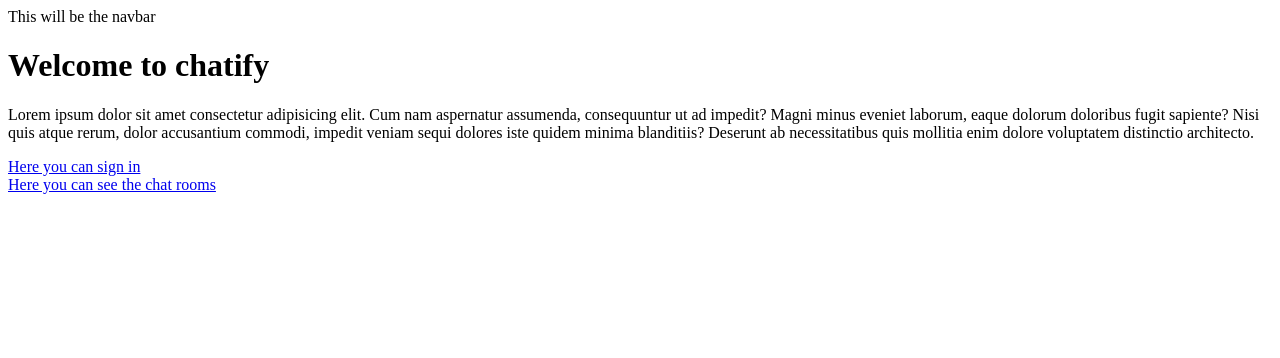
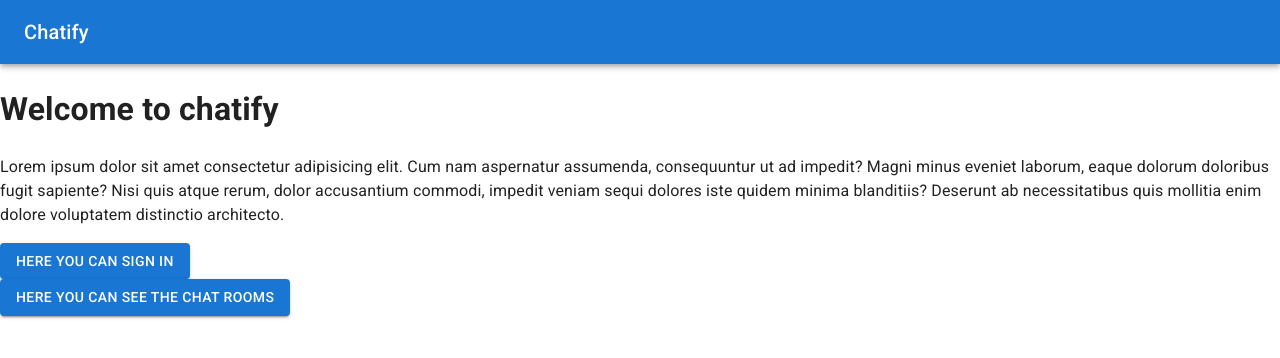
Before and after one commit to adammetal/chatify, a React (Vite) app: page / in a window 1280 px wide. Shown: the top 358 px of the page. Built offline with nearby package versions, Linux system fonts and the light colour scheme.

Commit message:
add material ui to the project

```diff
--- a/package.json
+++ b/package.json
@@ -10,6 +10,11 @@
     "preview": "vite preview"
   },
   "dependencies": {
+    "@emotion/react": "^11.11.1",
+    "@emotion/styled": "^11.11.0",
+    "@fontsource/roboto": "^5.0.5",
+    "@mui/icons-material": "^5.14.1",
+    "@mui/material": "^5.14.2",
     "firebase": "^10.1.0",
     "react": "^18.2.0",
     "react-dom": "^18.2.0",
--- a/src/main.jsx
+++ b/src/main.jsx
@@ -5,6 +5,12 @@ import Layout from "./pages/Layout";
 import Home from "./pages/Home";
 import Login from "./pages/Login";
 import Chat from "./pages/Chat";
+
+import '@fontsource/roboto/300.css';
+import '@fontsource/roboto/400.css';
+import '@fontsource/roboto/500.css';
+import '@fontsource/roboto/700.css';
+import { CssBaseline, GlobalStyles } from "@mui/material";
 
 const router = createBrowserRouter([
   {
@@ -29,6 +35,13 @@ const router = createBrowserRouter([
 
 ReactDOM.createRoot(document.getElementById("root")).render(
   <React.StrictMode>
+    <CssBaseline />
+    <GlobalStyles styles={{
+      a: {
+        color: 'inherit',
+        textDecoration: 'none'
+      }
+    }} />
     <RouterProvider router={router} />
   </React.StrictMode>
 );
--- a/src/pages/Home.jsx
+++ b/src/pages/Home.jsx
@@ -1,3 +1,4 @@
+import { Button } from "@mui/material";
 import { Link } from "react-router-dom";
 
 function Home() {
@@ -13,10 +14,18 @@ function Home() {
         voluptatem distinctio architecto.
       </p>
       <div>
-        <Link to="/login">Here you can sign in</Link>
+        <Link to="/login">
+          <Button variant="contained" type="button">
+            Here you can sign in
+          </Button>
+        </Link>
       </div>
       <div>
-        <Link to="/chat">Here you can see the chat rooms</Link>
+        <Link to="/chat">
+          <Button variant="contained" type="button">
+            Here you can see the chat rooms
+          </Button>
+        </Link>
       </div>
     </div>
   );
--- a/src/pages/Layout.jsx
+++ b/src/pages/Layout.jsx
@@ -1,9 +1,16 @@
+import { AppBar, Toolbar, Typography } from "@mui/material";
 import { Outlet } from "react-router-dom";
 
 function Layout() {
   return (
     <>
-      <nav>This will be the navbar</nav>
+      <AppBar position="static">
+        <Toolbar>
+          <Typography variant="h6" component="div" sx={{ flexGrow: 1 }}>
+            Chatify
+          </Typography>
+        </Toolbar>
+      </AppBar>
       <Outlet />
     </>
   );
```
Also changed, not shown: 1 other file (tests, documents, lock files or other folders).
